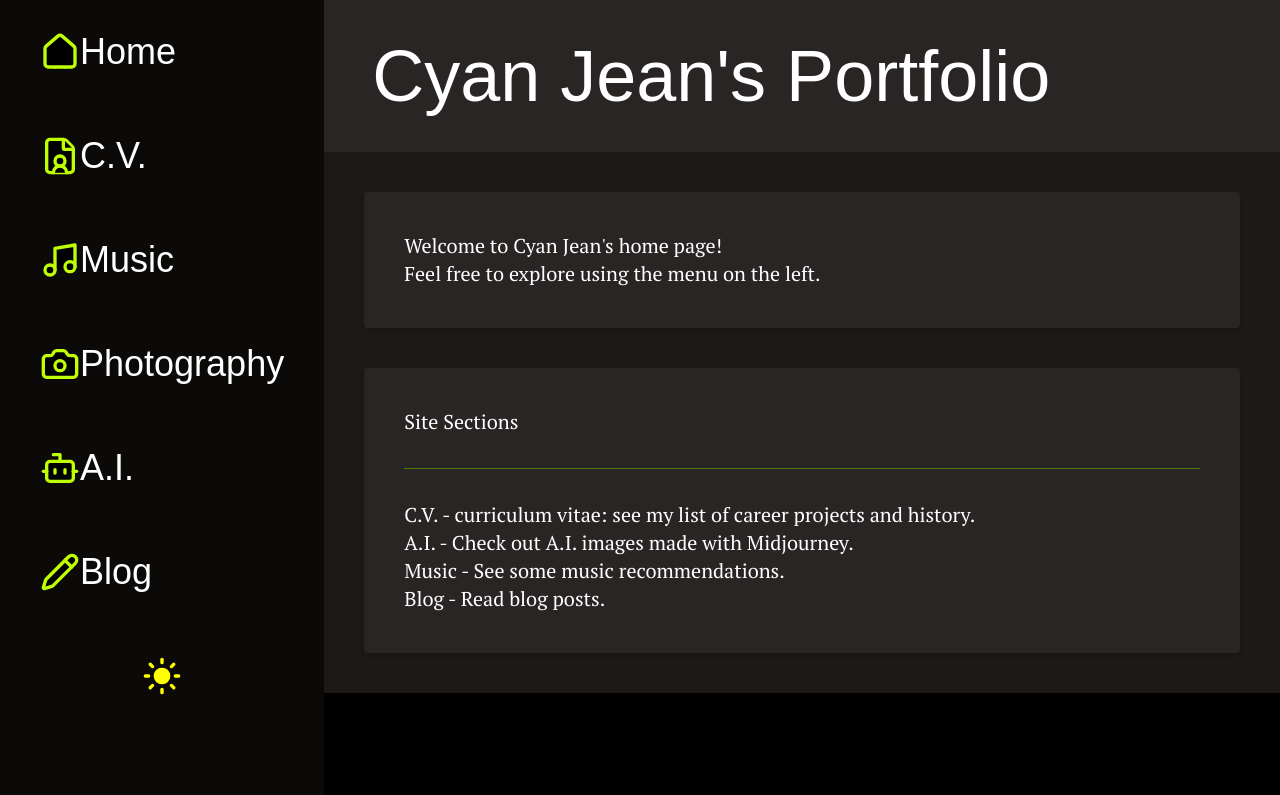
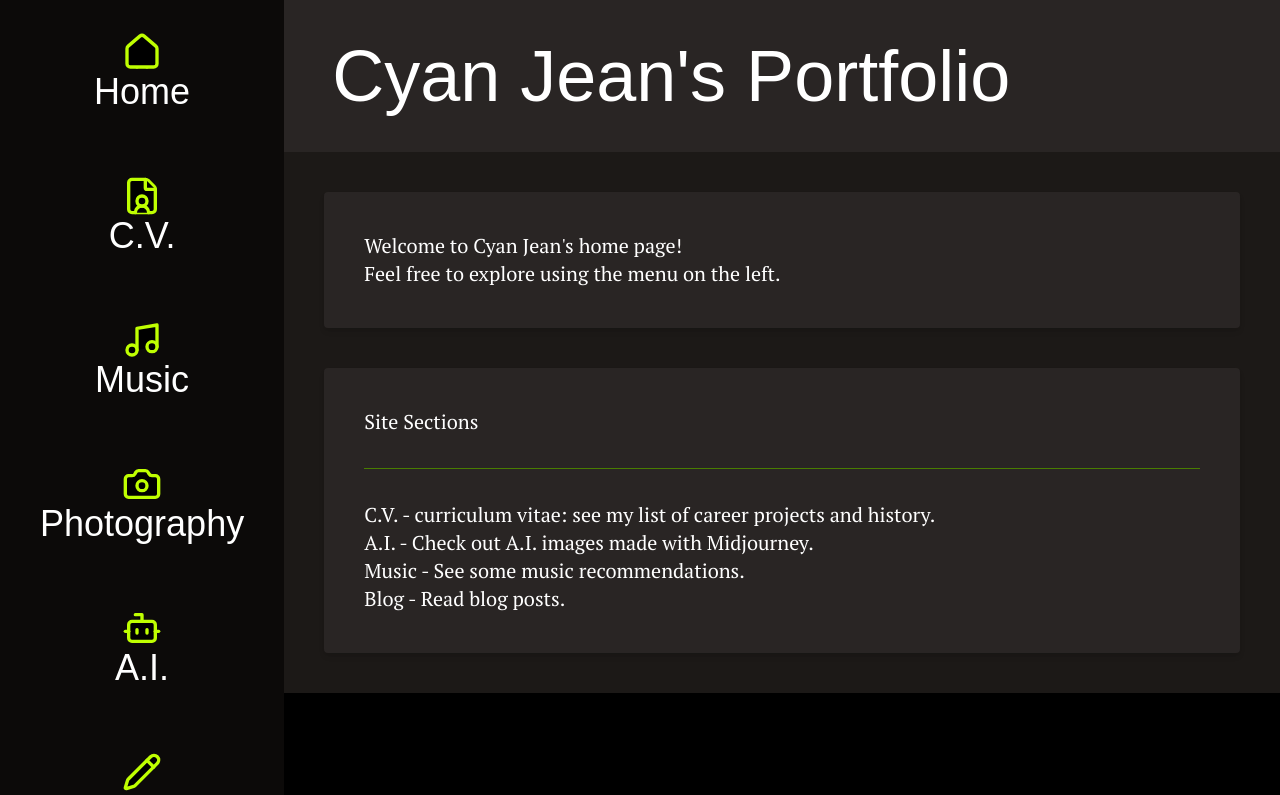
Before and after one commit to sean-xiao-zhao7/portfolio_personal_nextjs, a Next.js app: page / in a window 1280 px wide. Shown: the top 795 px of the page. Built offline with nearby package versions, Linux system fonts and the light colour scheme; a web font is replaced by a local one.

Commit message:
Fix menu item flex-row on desktop

```diff
--- a/components/layouts/menu/main-menu-item.tsx
+++ b/components/layouts/menu/main-menu-item.tsx
@@ -7,5 +7,5 @@ import { ReactNode } from "react";
 export default function MainMenuItem({ href, icon, children }: {
     href: string, icon: ReactNode, children: ReactNode
 }) {
-    return <li className="w-full"><Link href={href} className="font-header text-4xl px-10 py-8 flex flex-col md:flex-row items-center hover:bg-stone-800 light:hover:bg-stone-200">{icon} {children}</Link></li>
+    return <li className="w-full"><Link href={href} className="font-header text-4xl px-10 py-8 flex flex-col items-center hover:bg-stone-800 light:hover:bg-stone-200">{icon} {children}</Link></li>
 }
```
